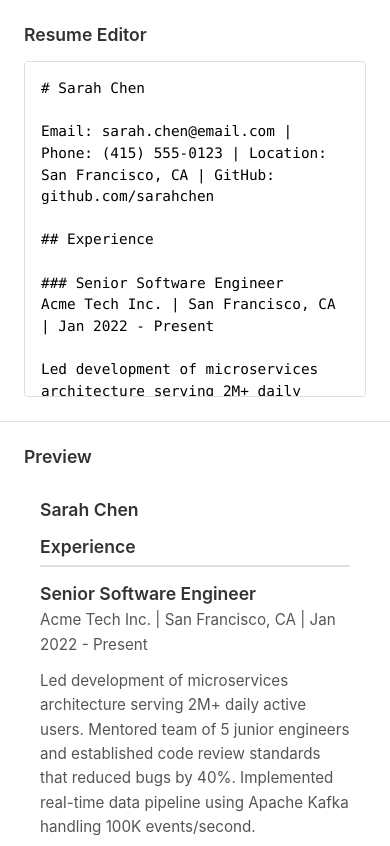
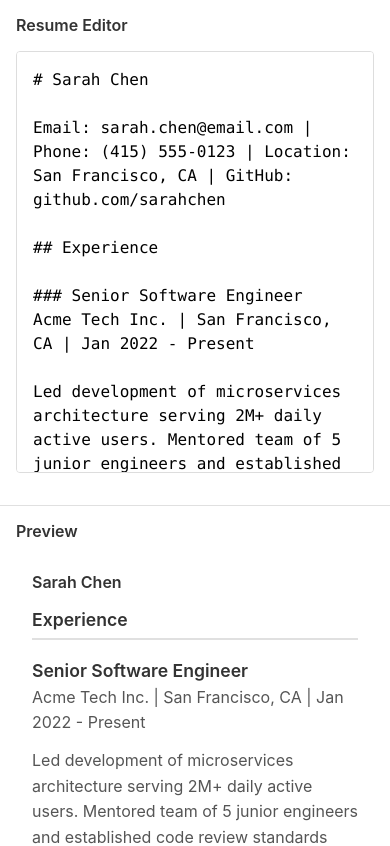
Before and after one commit to acreeger/resume-builder-feb23b, a website built with Vite: page index.html in a window 390 px wide. Shown: the top 846 px of the page. Built offline with nearby package versions, Linux system fonts and the light colour scheme.

Commit message:
fixes #12

```diff
--- a/src/main.js
+++ b/src/main.js
@@ -80,15 +80,20 @@ function initializeApp() {
   const editorInput = document.getElementById('markdown-input')
   const previewContainer = document.getElementById('preview')
 
-  // Load default example (engineer resume)
-  const defaultContent = examples.engineer
+  // Check for saved content in localStorage, otherwise use default example
+  const savedContent = localStorage.getItem('resume-content')
+  const defaultContent = savedContent || examples.engineer
   editorInput.value = defaultContent
 
   // Initial preview render
   updatePreview()
 
-  // Set up live preview on input
-  editorInput.addEventListener('input', updatePreview)
+  // Set up live preview and localStorage persistence on input
+  editorInput.addEventListener('input', () => {
+    updatePreview()
+    // Save to localStorage on every input
+    localStorage.setItem('resume-content', editorInput.value)
+  })
 
   function updatePreview() {
     const markdownText = editorInput.value
--- a/src/style.css
+++ b/src/style.css
@@ -79,6 +79,7 @@ p {
   line-height: 1.5;
   resize: none;
   outline: none;
+  min-height: 44px;
 }
 
 #markdown-input:focus {
@@ -157,6 +158,7 @@ p {
   .preview-area {
     padding: 1.5rem;
     min-height: 50vh;
+    padding-bottom: 2rem;
   }
 
   .editor-area {
@@ -167,13 +169,55 @@ p {
   .editor-area h1,
   .preview-area h1 {
     font-size: 1.1rem;
+    margin-bottom: 1.25rem;
+  }
+
+  #markdown-input {
+    padding: 1.25rem;
+    font-size: 1rem;
   }
 
   .resume-name {
     font-size: 1.5rem;
+    margin-bottom: 1.5rem;
   }
 
   .section-title {
     font-size: 1.1rem;
+    margin-bottom: 1rem;
+  }
+
+  .section-content {
+    font-size: 1rem;
+  }
+
+  .section-content h3,
+  .section-content h4 {
+    margin-top: 1.25rem;
   }
 }
+
+/* Small screens (< 480px) */
+@media (max-width: 480px) {
+  .editor-area,
+  .preview-area {
+    padding: 1rem;
+    padding-bottom: 2rem;
+  }
+
+  .editor-area h1,
+  .preview-area h1 {
+    font-size: 1rem;
+    margin-bottom: 1rem;
+  }
+
+  #markdown-input {
+    padding: 1rem;
+    font-size: 1rem;
+    min-height: 50vh;
+  }
+
+  .resume-name {
+    font-size: 1.25rem;
+  }
+}
```
